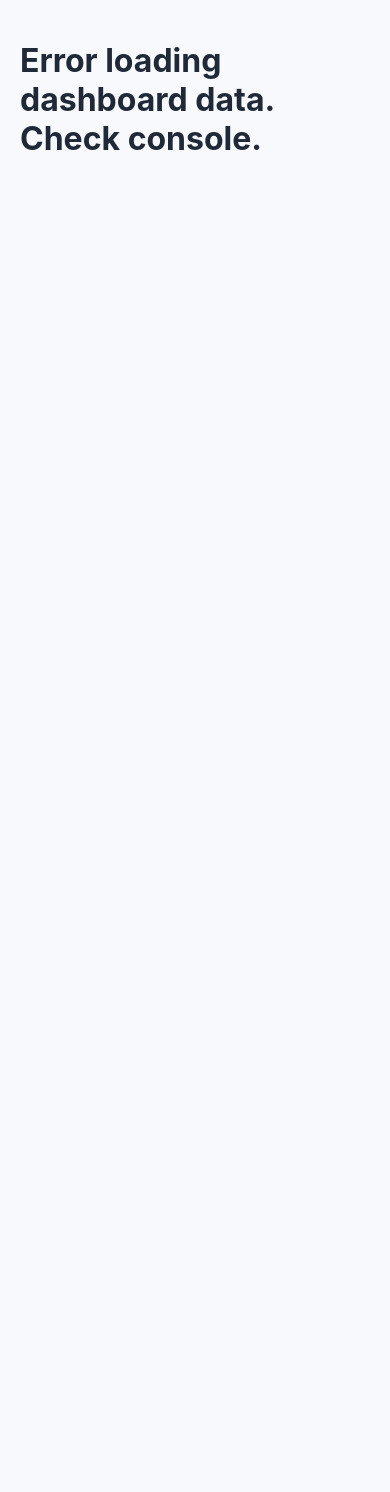
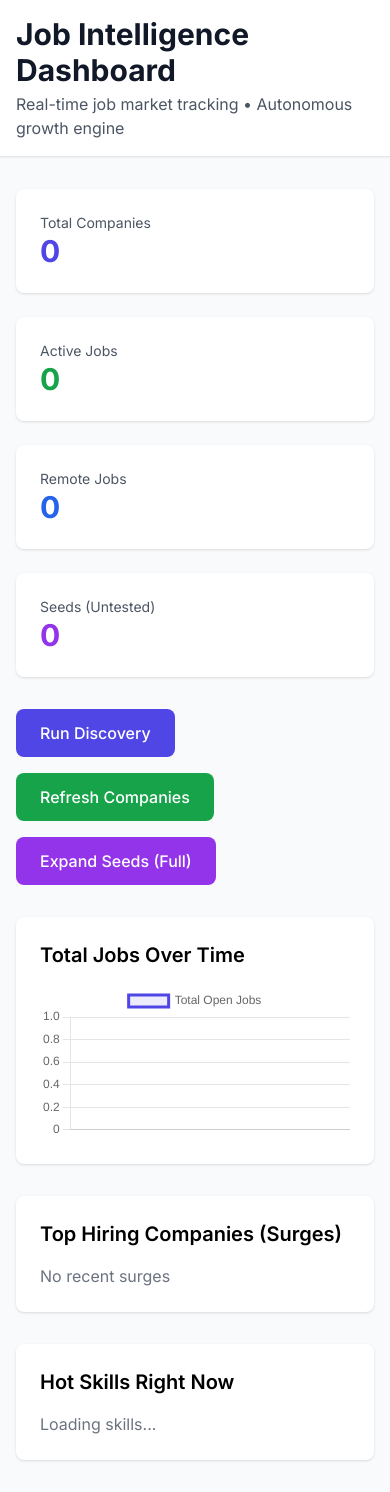
Before and after one commit to andymedici/Job-tracker, a Flask app: page / in a window 390 px wide. Before the commit the page ends 150 px from the top, so only its background shows below. Run offline with Flask 3, Linux system fonts and the light colour scheme; data that the repository does not hold is empty; parts of the project's set-up code (start-up, migrations or seed data) failed here and were passed over; some libraries are stand-ins or nearby versions.

Commit message:
Update dashboard.html

```diff
--- a/templates/dashboard.html
+++ b/templates/dashboard.html
@@ -1,171 +1,179 @@
 <!DOCTYPE html>
-<html lang="en">
+<html lang="en" class="h-full bg-gray-50">
 <head>
-    <meta charset="UTF-8">
-    <meta name="viewport" content="width=device-width, initial-scale=1.0">
-    <title>Job Intel Dashboard - Alerts & Summary</title>
+  <meta charset="UTF-8" />
+  <meta name="viewport" content="width=device-width, initial-scale=1.0" />
+  <title>Job Intelligence Dashboard</title>
+  <script src="https://cdn.tailwindcss.com"></script>
+  <script src="https://cdn.jsdelivr.net/npm/chart.js"></script>
+  <link href="https://fonts.googleapis.com/css2?family=Inter:wght@400;500;600;700&display=swap" rel="stylesheet">
   <style>
-        body { font-family: -apple-system, BlinkMacSystemFont, "Segoe UI", Roboto, Helvetica, Arial, sans-serif; background-color: #f7f9fc; color: #1f2937; margin: 0; padding: 20px; }
-        .container { max-width: 1200px; margin: 0 auto; }
-        .card { background-color: #ffffff; border-radius: 8px; box-shadow: 0 4px 6px -1px rgba(0, 0, 0, 0.1), 0 2px 4px -1px rgba(0, 0, 0, 0.06); padding: 20px; margin-bottom: 20px; }
-        .grid-4 { display: grid; grid-template-columns: repeat(auto-fit, minmax(200px, 1fr)); gap: 20px; }
-        .metric-value { font-size: 2.5rem; font-weight: 700; color: #10b981; }
-        .metric-label { font-size: 0.9rem; color: #6b7280; text-transform: uppercase; letter-spacing: 0.05em; margin-top: 5px; }
-        h2 { border-bottom: 2px solid #e5e7eb; padding-bottom: 10px; margin-bottom: 20px; color: #3b82f6; }
-        h3 { margin-top: 0; font-size: 1.1rem; }
-        .alert-item { padding: 10px; border-radius: 4px; margin-bottom: 8px; font-size: 0.9rem; }
-        .surge { background-color: #ecfdf5; border-left: 5px solid #10b981; }
-        .decline { background-color: #fef2f2; border-left: 5px solid #ef4444; }
-        .expansion { background-color: #eff6ff; border-left: 5px solid #3b82f6; }
-        .ats-bar { background-color: #e5e7eb; height: 10px; border-radius: 5px; margin-bottom: 4px; }
-        .loading { color: #9ca3af; }
+    body { font-family: 'Inter', sans-serif; }
   </style>
 </head>
-<body>
-    <div class="container">
-        <h1>Job Intelligence Dashboard</h1>
-        <p style="color:#6b7280;">Last Updated: <span id="last-updated" class="loading">...</span></p>
+<body class="h-full">
+  <div class="min-h-full">
+    <!-- Header -->
+    <header class="bg-white shadow-sm border-b border-gray-200">
+      <div class="max-w-7xl mx-auto px-4 sm:px-6 lg:px-8 py-4">
+        <h1 class="text-3xl font-bold text-gray-900">Job Intelligence Dashboard</h1>
+        <p class="text-gray-600 mt-1">Real-time job market tracking • Autonomous growth engine</p>
+      </div>
+    </header>
 
-        <div class="grid-4">
-            <div class="card">
-                <div class="metric-value" id="total-jobs">...</div>
-                <div class="metric-label">Total Open Jobs</div>
+    <main class="max-w-7xl mx-auto px-4 sm:px-6 lg:px-8 py-8">
+      <!-- Stats Grid -->
+      <div id="stats-grid" class="grid grid-cols-1 md:grid-cols-2 lg:grid-cols-4 gap-6 mb-8">
+        <!-- Cards populated by JS -->
       </div>
-            <div class="card">
-                <div class="metric-value" id="total-companies">...</div>
-                <div class="metric-label">Companies Tracked</div>
+
+      <!-- Progress Bar (when running) -->
+      <div id="progress-container" class="hidden mb-8">
+        <div class="bg-white rounded-lg shadow p-6">
+          <div class="flex justify-between items-center mb-2">
+            <h3 class="text-lg font-semibold text-gray-900" id="progress-title">Collection Running...</h3>
+            <span class="text-sm text-gray-500" id="progress-mode"></span>
           </div>
-            <div class="card" style="background-color: #f0fdf4;">
-                <div class="metric-value" id="remote-jobs">...</div>
-                <div class="metric-label" style="color:#22c55e;">Remote Jobs</div>
+          <div class="w-full bg-gray-200 rounded-full h-4">
+            <div id="progress-bar" class="bg-indigo-600 h-4 rounded-full transition-all duration-500" style="width: 0%"></div>
           </div>
-            <div class="card" style="background-color: #eef2ff;">
-                <div class="metric-value" id="onsite-jobs">...</div>
-                <div class="metric-label" style="color:#6366f1;">Onsite Jobs</div>
+          <p class="text-sm text-gray-600 mt-2" id="progress-text">0% complete</p>
         </div>
       </div>
 
-        <div style="display: grid; grid-template-columns: 2fr 1fr; gap: 20px;">
-            <div class="card">
-                <h2>📈 Market Alerts (Past 7 Days)</h2>
-                <div style="display: grid; grid-template-columns: 1fr 1fr 1fr; gap: 20px;">
-                    <div>
-                        <h3 style="color:#10b981;">Surges</h3>
-                        <div id="surge-list" class="loading">Loading...</div>
+      <!-- Action Buttons -->
+      <div class="flex flex-wrap gap-4 mb-8">
+        <button onclick="triggerAction('collect')" class="px-6 py-3 bg-indigo-600 text-white rounded-lg hover:bg-indigo-700 font-medium">Run Discovery</button>
+        <button onclick="triggerAction('refresh')" class="px-6 py-3 bg-green-600 text-white rounded-lg hover:bg-green-700 font-medium">Refresh Companies</button>
+        <button onclick="triggerAction('expand-seeds', {tier: 'full'})" class="px-6 py-3 bg-purple-600 text-white rounded-lg hover:bg-purple-700 font-medium">Expand Seeds (Full)</button>
       </div>
-                    <div>
-                        <h3 style="color:#ef4444;">Declines</h3>
-                        <div id="decline-list" class="loading">Loading...</div>
+
+      <!-- Live Charts -->
+      <div class="grid grid-cols-1 lg:grid-cols-2 gap-8">
+        <div class="bg-white rounded-lg shadow p-6">
+          <h3 class="text-xl font-semibold mb-4">Total Jobs Over Time</h3>
+          <canvas id="jobsChart"></canvas>
         </div>
-                    <div>
-                        <h3 style="color:#3b82f6;">Expansions</h3>
-                        <div id="expansion-list" class="loading">Loading...</div>
-                    </div>
+        <div class="bg-white rounded-lg shadow p-6">
+          <h3 class="text-xl font-semibold mb-4">Top Hiring Companies (Surges)</h3>
+          <div id="surges-list" class="space-y-3"></div>
         </div>
       </div>
 
-            <div class="card">
-                <h2>📊 ATS Platform Breakdown</h2>
-                <div id="ats-breakdown-chart" class="loading">Loading...</div>
+      <div class="mt-8 bg-white rounded-lg shadow p-6">
+        <h3 class="text-xl font-semibold mb-4">Hot Skills Right Now</h3>
+        <div id="skills-list" class="grid grid-cols-2 md:grid-cols-4 gap-4"></div>
       </div>
-        </div>
-
+    </main>
   </div>
 
   <script>
-        async function fetchAPI(endpoint) {
-            const response = await fetch(endpoint);
-            if (!response.ok) {
-                throw new Error(`HTTP error! status: ${response.status} from ${endpoint}`);
-            }
-            return response.json();
+    let jobsChart = null;
+
+    async function fetchStats() {
+      const res = await fetch('/api/stats');
+      const data = await res.json();
+
+      // Update stat cards
+      const grid = document.getElementById('stats-grid');
+      grid.innerHTML = `
+        <div class="bg-white rounded-lg shadow p-6">
+          <p class="text-sm text-gray-600">Total Companies</p>
+          <p class="text-3xl font-bold text-indigo-600">${data.total_companies || 0}</p>
+        </div>
+        <div class="bg-white rounded-lg shadow p-6">
+          <p class="text-sm text-gray-600">Active Jobs</p>
+          <p class="text-3xl font-bold text-green-600">${data.total_jobs || 0}</p>
+        </div>
+        <div class="bg-white rounded-lg shadow p-6">
+          <p class="text-sm text-gray-600">Remote Jobs</p>
+          <p class="text-3xl font-bold text-blue-600">${data.remote_jobs || 0}</p>
+        </div>
+        <div class="bg-white rounded-lg shadow p-6">
+          <p class="text-sm text-gray-600">Seeds (Untested)</p>
+          <p class="text-3xl font-bold text-purple-600">${data.untested_seeds || 0}</p>
+        </div>
+      `;
+
+      // Progress bar
+      const progressContainer = document.getElementById('progress-container');
+      if (data.is_running) {
+        progressContainer.classList.remove('hidden');
+        document.getElementById('progress-title').textContent = data.mode === 'discovery' ? 'Discovering New Companies' : data.mode.includes('refresh') ? 'Refreshing Data' : 'Expanding Seeds';
+        document.getElementById('progress-mode').textContent = data.mode || '';
+        document.getElementById('progress-bar').style.width = `${data.current_progress || 0}%`;
+        document.getElementById('progress-text').textContent = `${Math.round(data.current_progress || 0)}% complete`;
+      } else {
+        progressContainer.classList.add('hidden');
       }
 
-        function renderSummary(data) {
-            document.getElementById('total-jobs').textContent = (data.total_jobs || 0).toLocaleString();
-            document.getElementById('total-companies').textContent = (data.total_companies || 0).toLocaleString();
-            document.getElementById('remote-jobs').textContent = (data.remote_jobs || 0).toLocaleString();
-            document.getElementById('onsite-jobs').textContent = (data.onsite_jobs || 0).toLocaleString();
-
-            const lastUpdatedTime = data.last_updated ? new Date(data.last_updated).toLocaleTimeString() : 'N/A';
-            document.getElementById('last-updated').textContent = `DB ${lastUpdatedTime}`;
+      // Update charts and lists
+      updateCharts();
+      updateSurges();
+      updateSkills();
     }
 
-        function renderAlerts(intelData) {
-            const formatAlerts = (list, type) => {
-                const typeClass = type === 'surge' ? 'surge' : type === 'decline' ? 'decline' : 'expansion';
-                if (list.length === 0) return `<div style="color: #6b7280;">No ${type} alerts.</div>`;
+    async function updateCharts() {
+      const res = await fetch('/api/trends?days=30');
+      const data = await res.json();
+      const labels = data.granular.map(d => new Date(d.date).toLocaleDateString());
+      const jobs = data.granular.map(d => d.total_jobs);
 
-                return list.slice(0, 10).map(item => {
-                    let text = `<strong>${item.company_name}</strong>`;
-                    if (type === 'surge' || type === 'decline') {
-                        const sign = item.change_percent >= 0 ? '+' : '';
-                        text += ` ${sign}${(item.change_percent * 100).toFixed(1)}% (${item.current_count} jobs)`;
-                    } else if (type === 'expansion') {
-                        text += ` expanded to <strong>${item.new_location}</strong>`;
-                    }
-                    return `<div class="alert-item ${typeClass}">${text}</div>`;
-                }).join('');
-            };
-
-            document.getElementById('surge-list').innerHTML = formatAlerts(intelData.surges || [], 'surge');
-            document.getElementById('decline-list').innerHTML = formatAlerts(intelData.declines || [], 'decline');
-            document.getElementById('expansion-list').innerHTML = formatAlerts(intelData.expansions || [], 'expansion');
-        }
-
-        function renderATSBreakdown(sourceData) {
-            const atsData = {};
-            // Aggregate job counts by ats_type from the 'sources' or 'high_performers' list
-            (sourceData.high_performers || sourceData.sources || []).forEach(item => {
-                if (item.source.toLowerCase().includes('greenhouse')) atsData['Greenhouse'] = (atsData['Greenhouse'] || 0) + item.successful_tests;
-                else if (item.source.toLowerCase().includes('lever')) atsData['Lever'] = (atsData['Lever'] || 0) + item.successful_tests;
-                else if (item.source.toLowerCase().includes('workday')) atsData['Workday'] = (atsData['Workday'] || 0) + item.successful_tests;
-                else atsData[item.source] = (atsData[item.source] || 0) + item.successful_tests;
-            });
-
-            const totalAts = Object.values(atsData).reduce((sum, count) => sum + count, 0);
-            const atsChartDiv = document.getElementById('ats-breakdown-chart');
-            atsChartDiv.innerHTML = '';
-
-            if (totalAts === 0) {
-                atsChartDiv.innerHTML = '<div style="color: #6b7280;">No source data available.</div>';
-                return;
-            }
-
-            Object.entries(atsData).sort(([, a], [, b]) => b - a).forEach(([ats, count]) => {
-                const percent = (count / totalAts) * 100;
-                atsChartDiv.innerHTML += `
-                    <div style="margin-bottom: 15px;">
-                        <div style="display: flex; justify-content: space-between; font-size: 0.9em; margin-bottom: 3px;">
-                            <span>${ats}</span>
-                            <span>${count.toLocaleString()} (${percent.toFixed(1)}%)</span>
-                        </div>
-                        <div class="ats-bar">
-                            <div style="width: ${percent}%; background-color: #3b82f6; height: 100%; border-radius: 5px;"></div>
-                        </div>
-                    </div>
-                `;
+      if (jobsChart) jobsChart.destroy();
+      jobsChart = new Chart(document.getElementById('jobsChart'), {
+        type: 'line',
+        data: {
+          labels: labels,
+          datasets: [{
+            label: 'Total Open Jobs',
+            data: jobs,
+            borderColor: '#4f46e5',
+            backgroundColor: 'rgba(79, 70, 229, 0.1)',
+            tension: 0.3,
+            fill: true
+          }]
+        },
+        options: { responsive: true, scales: { y: { beginAtZero: false } } }
       });
     }
 
-        document.addEventListener('DOMContentLoaded', async () => {
-            try {
-                // Fetch all data concurrently
-                const [statsData, intelData, sourceData] = await Promise.all([
-                    fetchAPI('/api/stats'),
-                    fetchAPI('/api/intel?days=7'),
-                    fetchAPI('/api/source-stats')
-                ]);
+    async function updateSurges() {
+      const res = await fetch('/api/intel?days=14');
+      const data = await res.json();
+      const list = document.getElementById('surges-list');
+      list.innerHTML = (data.surges || []).slice(0, 10).map(c => `
+        <div class="flex justify-between items-center py-2 border-b border-gray-100">
+          <span class="font-medium">${c.company_name}</span>
+          <span class="text-green-600 font-bold">+${c.change_amount} jobs</span>
+        </div>
+      `).join('') || '<p class="text-gray-500">No recent surges</p>';
+    }
 
-                renderSummary(statsData);
-                renderAlerts(intelData);
-                renderATSBreakdown(sourceData);
+    async function updateSkills() {
+      const res = await fetch('/api/advanced-analytics');
+      const data = await res.json();
+      const list = document.getElementById('skills-list');
+      const skills = Object.entries(data.top_skills || {}).slice(0, 12);
+      list.innerHTML = skills.map(([skill, count]) => `
+        <div class="bg-gradient-to-r from-indigo-50 to-purple-50 rounded-lg p-4 text-center">
+          <p class="text-2xl font-bold text-indigo-700">${count}</p>
+          <p class="text-sm text-gray-700 capitalize">${skill.replace('_', ' ')}</p>
+        </div>
+      `).join('') || '<p class="text-gray-500">Loading skills...</p>';
+    }
 
-            } catch (error) {
-                console.error("Failed to load dashboard data:", error);
-                document.body.innerHTML = '<h1>Error loading dashboard data. Check console.</h1>';
+    async function triggerAction(action, payload = {}) {
+      await fetch(`/api/${action}`, {
+        method: 'POST',
+        headers: {'Content-Type': 'application/json'},
+        body: JSON.stringify(payload)
+      });
+      fetchStats();
     }
-        });
+
+    // Poll every 10 seconds
+    fetchStats();
+    setInterval(fetchStats, 10000);
   </script>
 </body>
 </html>
```
Lines whose indentation alone changed are shown as unchanged.
